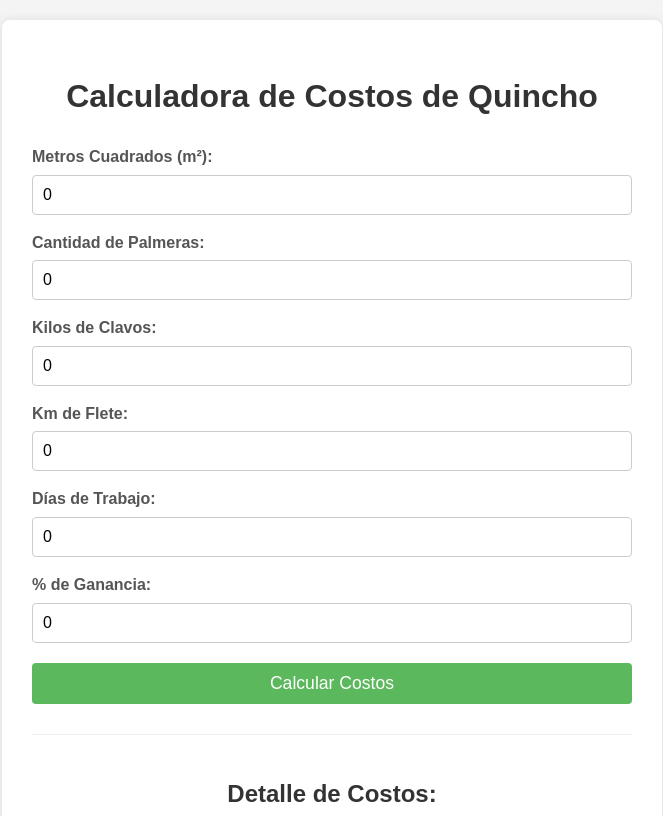
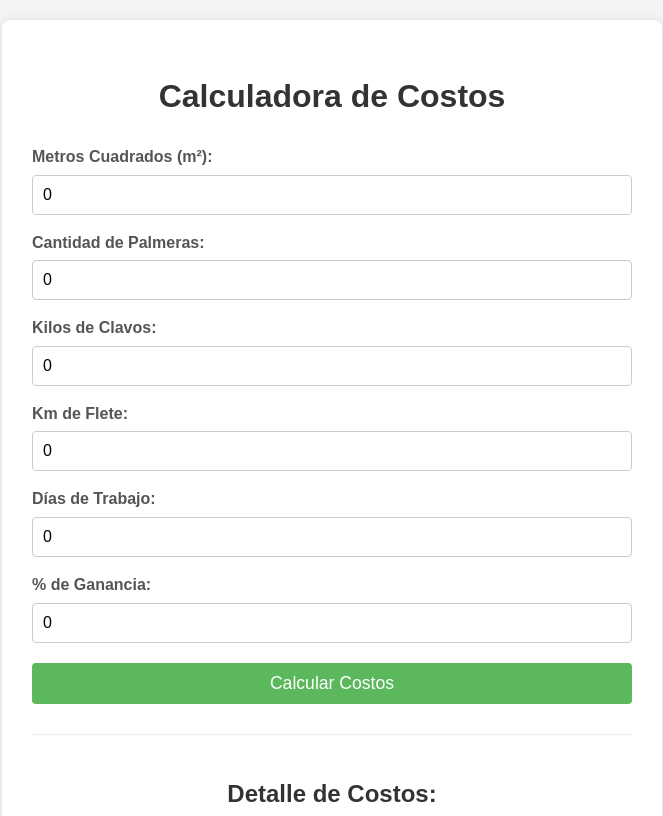
Before and after one commit to marcoszerene/calculadora, a plain HTML site: page index.html in a window 1280 px wide. Shown: the top 816 px of the page, without its empty margins (308-971 px from the left). Drawn offline with Linux system fonts and the light colour scheme.

Commit message:
Update index.html

```diff
--- a/index.html
+++ b/index.html
@@ -9,7 +9,7 @@
 <body>
 
     <div class="container">
-        <h1>Calculadora de Costos de Quincho</h1>
+        <h1>Calculadora de Costos</h1>
 
         <div class="input-section">
             <label for="metrosCuadrados">Metros Cuadrados (m²):</label>
```
